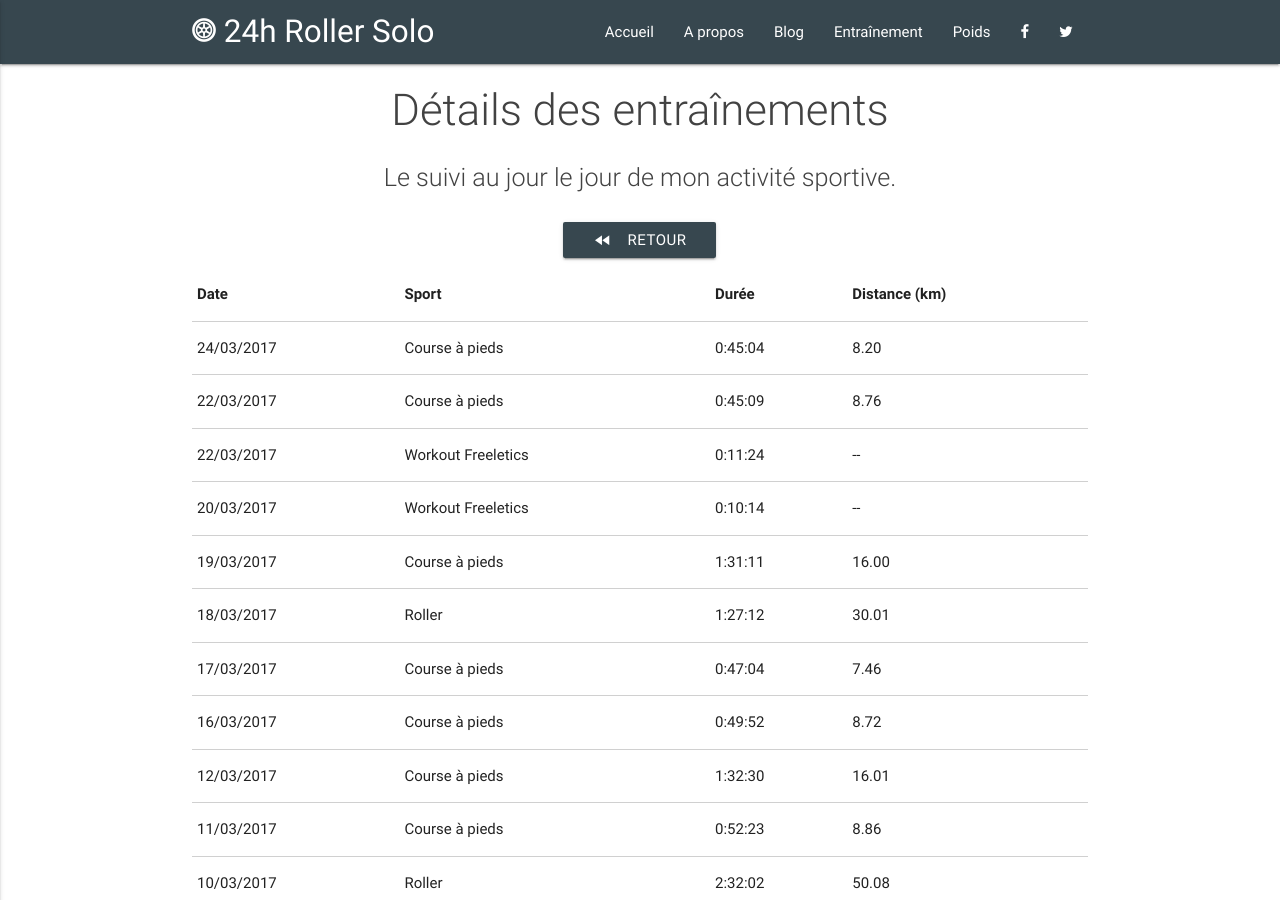
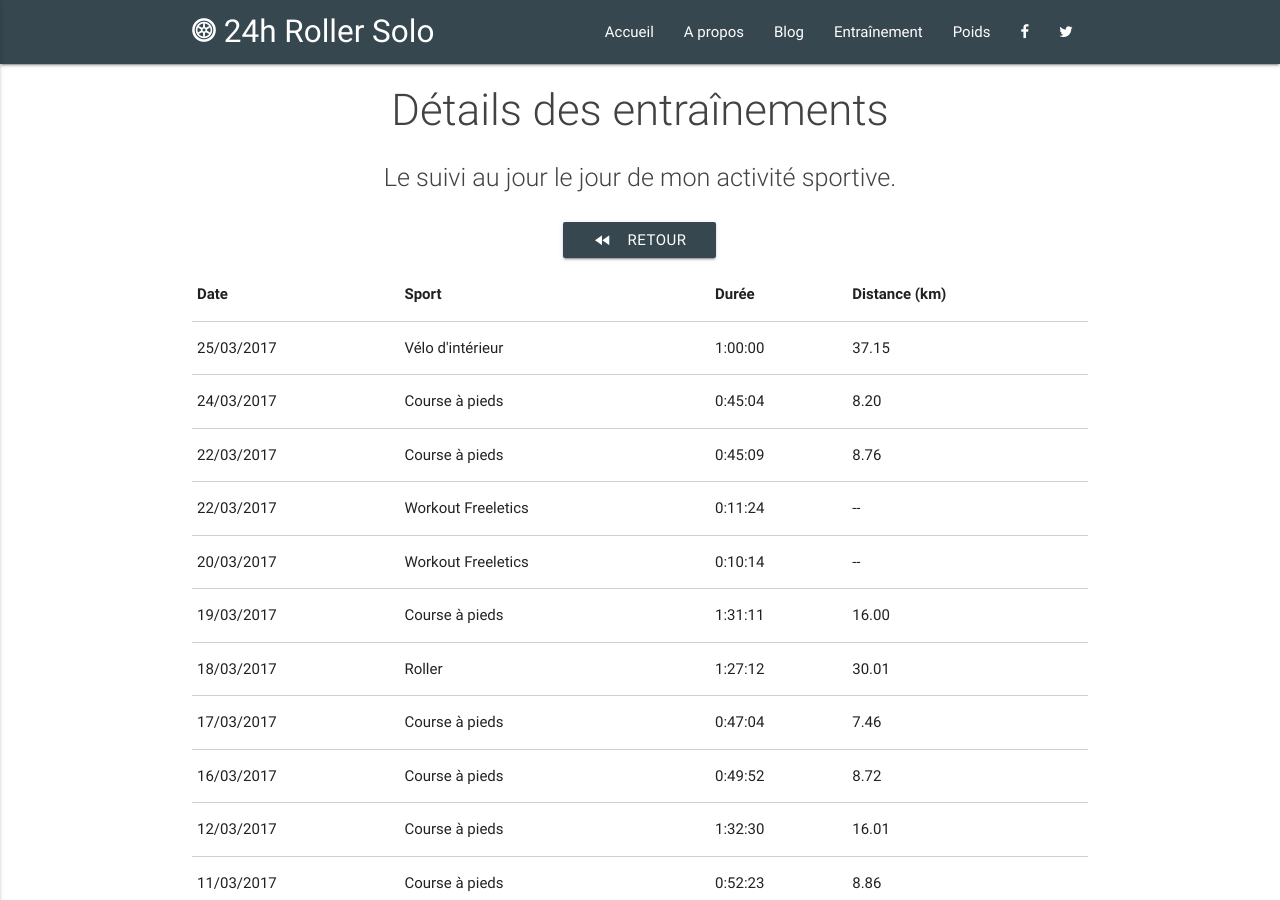
Before and after one commit to 24hRollerSolo/24hRollerSolo.github.io, a Jekyll site: the page built from training/details.html, in a window 1280 px wide and 900 px high. Built offline with Jekyll 4.4.1, drawn with Linux system fonts in a browser that asks for light colours.

Commit message:
Add 2017-03-25 indoor bike

```diff
--- a/_data/sports.json
+++ b/_data/sports.json
@@ -1,4 +1,5 @@
 [
+  {"date": "2017-03-25", "type": "BIKE_INDOOR", "distance": "37.15", "duration": "1:00:00", "program": "9"},
   {"date": "2017-03-24", "type": "RUNNING", "distance": "8.20", "duration": "0:45:04"},
   {"date": "2017-03-22", "type": "RUNNING", "distance": "8.76", "duration": "0:45:09"},
   {"date": "2017-03-22", "type": "WORKOUT", "program": "W10-03 | CONDITIONNEMENT + 1/4 VENUS Standard", "duration": "0:11:24"},
```
